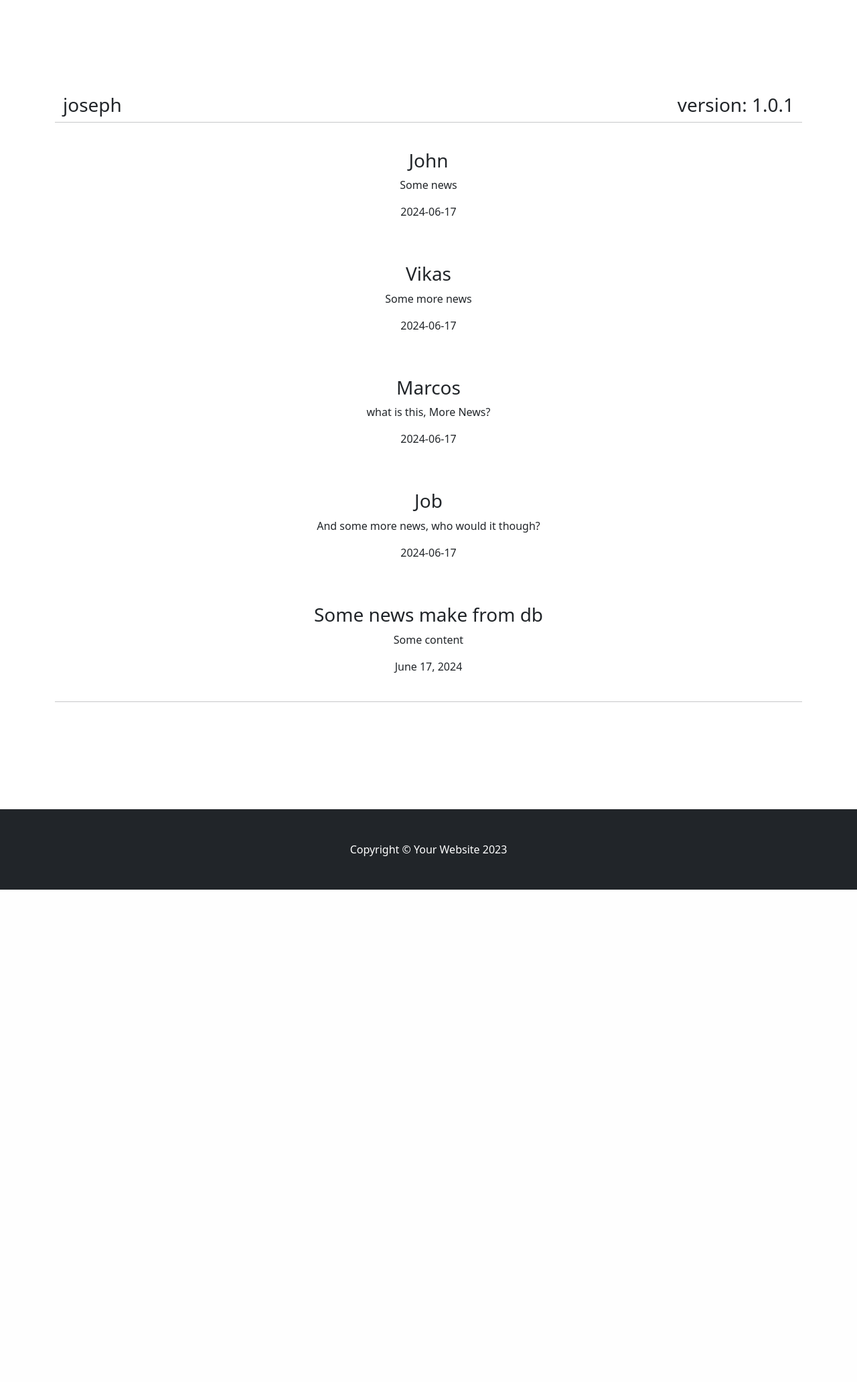
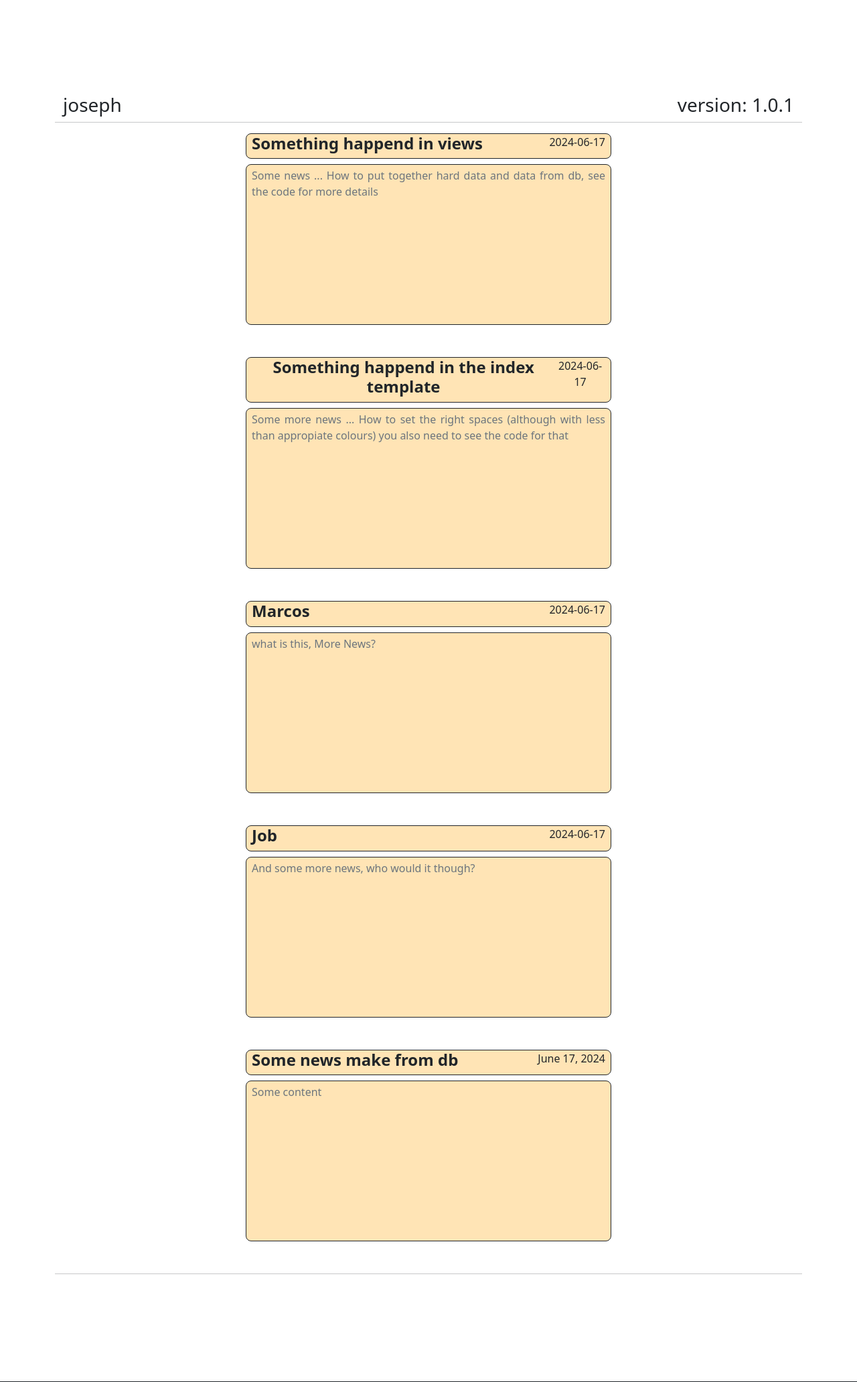
Before and after one commit to JoseJohnen/NewsPortafolioJJ, a Django app: page / in a window 1280 px wide. Shown: the part 276-2339 px from the top of the page at 67% size. Before the commit the page ends 1604 px from the top, so only its background shows below. Run offline with Django 5.2, Linux system fonts and the light colour scheme; data comes from the database, SQL or seed files in the repository; some libraries are stand-ins or nearby versions.

Commit message:
Code Uploaded

```diff
--- a/EjemploDjangoJJWeb/views.py
+++ b/EjemploDjangoJJWeb/views.py
@@ -24,13 +24,13 @@ def homepage(request):
 
     news = [
         {
-            'title': 'John',
-            'content':'Some news',
+            'title': 'Something happend in views',
+            'content':'Some news ... How to put together hard data and data from db, see the code for more details',
             'date': '2024-06-17'
         },
         {
-            'title': 'Vikas',
-            'content':'Some more news',
+            'title': 'Something happend in the index template',
+            'content':'Some more news ... How to set the right spaces (although with less than appropiate colours) you also need to see the code for that',
             'date': '2024-06-17'
         },
         {
--- a/templates/base.html
+++ b/templates/base.html
@@ -35,11 +35,11 @@
             </li>
             {% if user.is_authenticated %}
               <li class="nav-item">
-                <a class="nav-link" href="{% url 'profile' %}">Welcome {{ user.username }}</a>
+                <a class="nav-link" href="{% url 'profile' %}">{{ user.username }}</a>
               </li>
-              <form method="POST" class="nav-item" style="background-color: transparent; background-repeat: no-repeat; border: none; cursor: pointer; overflow: hidden; outline: none;" action="{% url 'logout' %}">
+              <form method="POST" class="nav-item" action="{% url 'logout' %}">
                 {% csrf_token %}
-                <button type="submit" class="nav-link">Logout</button>
+                <button style="background-color: transparent; background-repeat: no-repeat; border: none; cursor: pointer; overflow: hidden; outline: none;" type="submit" class="nav-link">Logout</button>
               </form>
             {% else %}
               <li class="nav-item">
--- a/templates/index.html
+++ b/templates/index.html
@@ -11,15 +11,18 @@
   {% endif %}
   <hr />
   <div class="overflow-scroll">
-  <center>
+    <center>
       {% comment %} {% for emp in employees %} {% endcomment %}
       {% for emp in news %}
+      <div class="col-md-6 mb-4b border border-dark rounded-3 mb-2 d-flex justify-content-between px-2" style=" background-color: moccasin;">
+        <h4><strong>{{ emp.title }}</strong></h4>{{ emp.date }}
+      </div>
+      <div class="col-md-6 mb-4b border border-dark rounded-3 px-2 p-1" style="height: 15em; background-color:moccasin;">
+        <p class="text-muted" style="text-align: justify;">{{ emp.content }}</p>
+      </div>
         <br />
         {% comment %} <h3>{{ emp.name }}</h3>
         <p>{{ emp.designation }}</p> {% endcomment %}
-        <h3>{{ emp.title }}</h3>
-        <p>{{ emp.content }}</p>
-        <p>{{ emp.date }}</p>
         <br />
       {% endfor %}
     </center>
```
